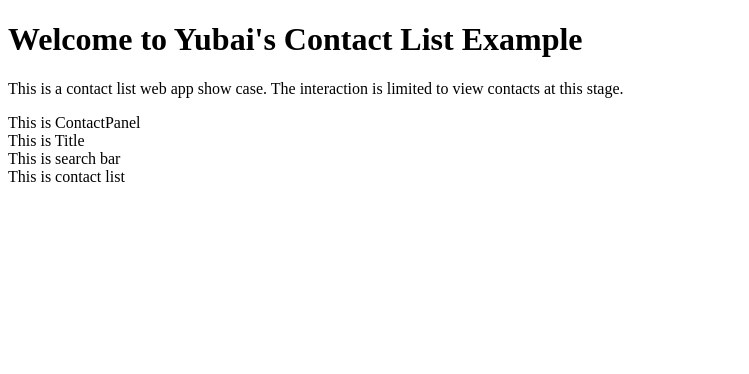
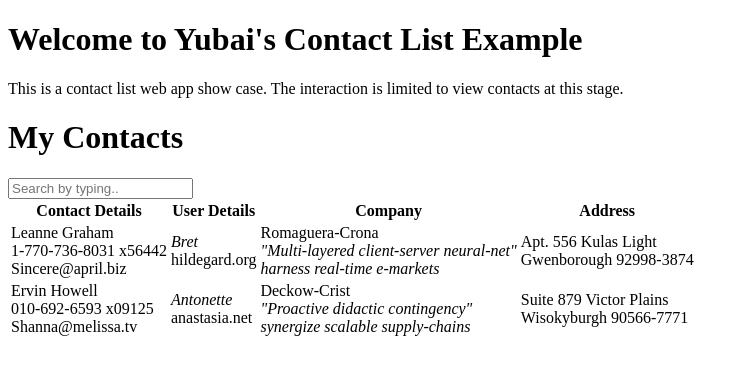
Before and after one commit to YubaiJiang/contact-list, a React (Create React App) app: page / in a window 1280 px wide. Shown: the top 374 px of the page, without its empty margins (0-749 px from the left). Built offline with nearby package versions, Linux system fonts and the light colour scheme; no server answers.

Commit message:
static contents are done

```diff
--- a/src/App.js
+++ b/src/App.js
@@ -6,17 +6,12 @@ const App = () => {
 
     document.title = "Contact List";
 
-    const [contacts, setContacts] = useState();
-
-    fetch('https://jsonplaceholder.typicode.com/todos/1').then(response => response.json()).then(json => setContacts(json));
-
-
 
     return (
 
         <div className="app-container">
             <Introduction />
-            <ContactPanel contacts = {contacts} setContacts = {setContacts} />
+            <ContactPanel />
         </div>
     );
 };
--- a/src/ContactList.js
+++ b/src/ContactList.js
@@ -1,9 +1,81 @@
 const ContactList = () => {
+
+    const contactArr= [
+        {
+          "id": 1,
+          "name": "Leanne Graham",
+          "username": "Bret",
+          "email": "Sincere@april.biz",
+          "address": {
+            "street": "Kulas Light",
+            "suite": "Apt. 556",
+            "city": "Gwenborough",
+            "zipcode": "92998-3874",
+            "geo": {
+              "lat": "-37.3159",
+              "lng": "81.1496"
+            }
+          },
+          "phone": "1-770-736-8031 x56442",
+          "website": "hildegard.org",
+          "company": {
+            "name": "Romaguera-Crona",
+            "catchPhrase": "Multi-layered client-server neural-net",
+            "bs": "harness real-time e-markets"
+          }
+        },
+        {
+          "id": 2,
+          "name": "Ervin Howell",
+          "username": "Antonette",
+          "email": "Shanna@melissa.tv",
+          "address": {
+            "street": "Victor Plains",
+            "suite": "Suite 879",
+            "city": "Wisokyburgh",
+            "zipcode": "90566-7771",
+            "geo": {
+              "lat": "-43.9509",
+              "lng": "-34.4618"
+            }
+          },
+          "phone": "010-692-6593 x09125",
+          "website": "anastasia.net",
+          "company": {
+            "name": "Deckow-Crist",
+            "catchPhrase": "Proactive didactic contingency",
+            "bs": "synergize scalable supply-chains"
+          }
+        }
+      ];
+
+    const contacts = contactArr.map(
+        (contact) =>
+            <tr>
+                <td>{contact.name}<br/>{contact.phone}<br/>{contact.email}</td>
+                <td><i>{contact.username}</i><br/>{contact.website}</td>
+                <td>{contact.company.name}<br/><i>"{contact.company.catchPhrase}"<br/>{contact.company.bs}</i></td>
+                <td>{contact.address.suite} {contact.address.street}<br/>{contact.address.city} {contact.address.zipcode}</td>
+            </tr>
+        );
+
 
     return (
 
         <div className="contact-list">
-            This is contact list
+            <table className="table">
+
+                <tr className="table-header">
+                    <th>Contact Details</th>
+                    <th>User Details</th>
+                    <th>Company</th>
+                    <th>Address</th>
+                </tr>
+
+                {contacts}
+
+
+            </table>
         </div>
     );
 };
--- a/src/ContactPanel.js
+++ b/src/ContactPanel.js
@@ -7,7 +7,6 @@ const ContactPanel = () => {
     return (
 
         <div className="contact-panel">
-            This is ContactPanel
             <Title />
             <SearchBar />
             <ContactList />
--- a/src/SearchBar.js
+++ b/src/SearchBar.js
@@ -5,7 +5,7 @@ const SearchBar = () => {
     return (
 
         <div className="search-bar">
-            This is search bar
+            <input type="text" placeholder="Search by typing.." />
         </div>
     );
 };
--- a/src/Title.js
+++ b/src/Title.js
@@ -3,7 +3,7 @@ const Title = () => {
     return (
 
         <div className="search-bar">
-            This is Title
+            <h1>My Contacts</h1>
         </div>
     );
 };
```
